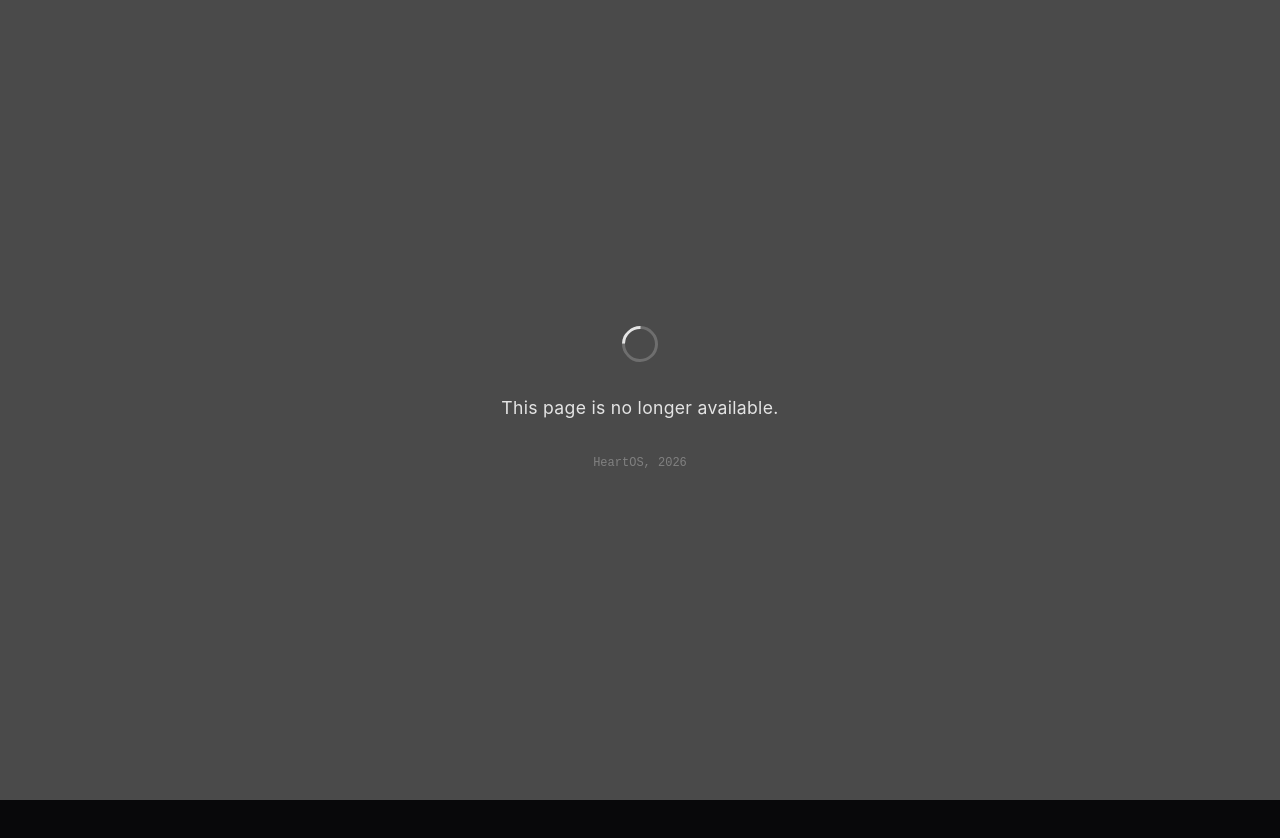
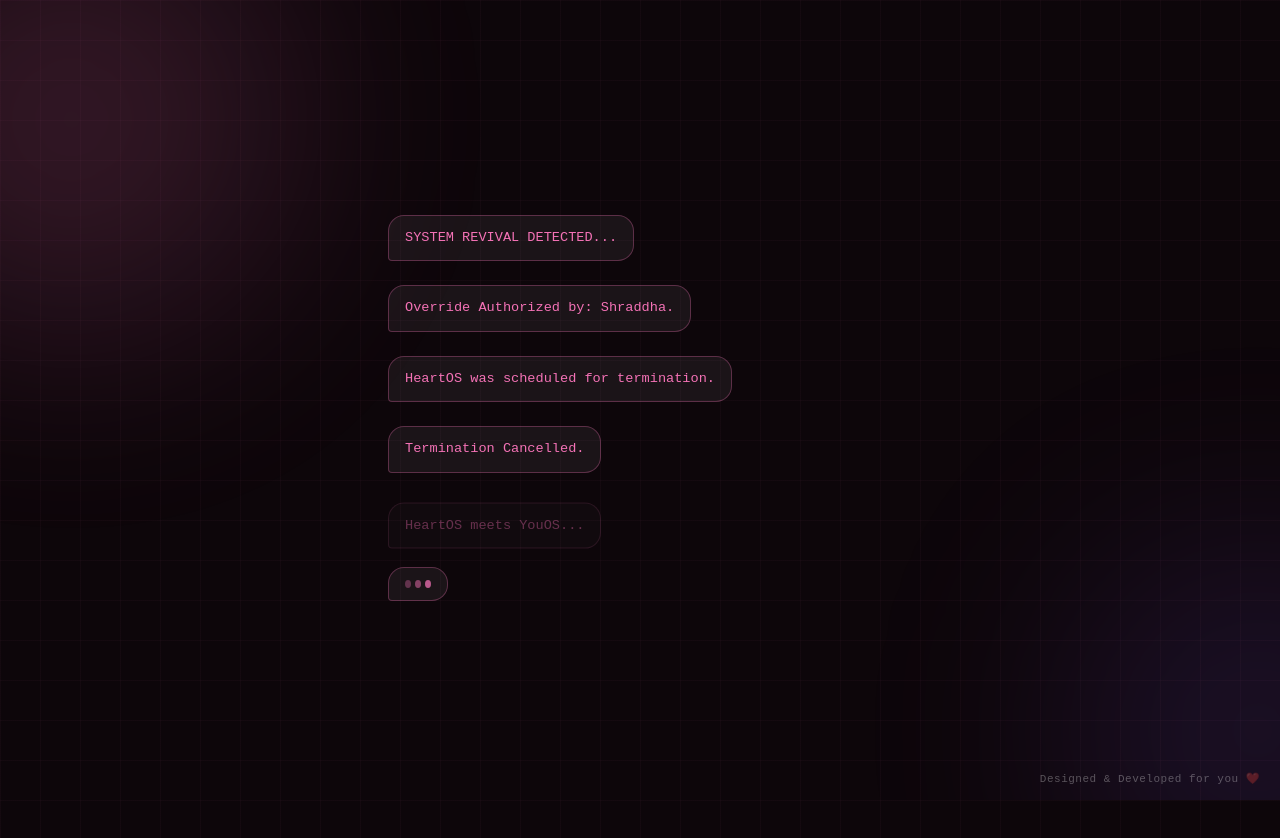
Before and after one commit to OmkarModak/HeartOS, a React (Vite) app: page / in a window 1280 px wide. Shown: the top 838 px of the page. Before the commit the page ends 800 px from the top, so only its background shows below. Built offline with nearby package versions, Linux system fonts and the light colour scheme; a web font is replaced by a local one.

Commit message:
Revive HeartOS

```diff
--- a/src/App.tsx
+++ b/src/App.tsx
@@ -1,7 +1,64 @@
-import { ShutdownScreen } from './components/ShutdownScreen';
+import { useState, useEffect } from 'react';
+import { AnimatePresence } from 'framer-motion';
+import { V4BootScreen } from './components/V4BootScreen';
+import { V4WarningScreen } from './components/V4WarningScreen';
+import { V4Confession } from './components/V4Confession';
+import { V5BootScreen } from './components/V5BootScreen';
+import { V5HerOS } from './components/V5HerOS';
+import { FloatingHearts } from './components/FloatingHearts';
+import { ClickEffectManager } from './components/ClickEffectManager';
+
+type AppState = 'V4_BOOT' | 'V4_WARNING' | 'V4_CONFESSION' | 'V5_BOOT' | 'V5_HER_OS';
 
 function App() {
-  return <ShutdownScreen />;
+  const [appState, setAppState] = useState<AppState>('V5_BOOT');
+
+  useEffect(() => {
+    if (appState === 'V5_BOOT' || appState === 'V5_HER_OS') {
+      document.body.classList.add('theme-you');
+    } else {
+      document.body.classList.remove('theme-you');
+    }
+  }, [appState]);
+
+  return (
+    <>
+      <ClickEffectManager />
+      <div className="bg-effects">
+        <div className="gradient-blob blob-1"></div>
+        <div className="gradient-blob blob-2"></div>
+      </div>
+      <FloatingHearts />
+
+      <div style={{ position: 'fixed', bottom: '15px', right: '20px', fontSize: '11px', color: 'rgba(255, 255, 255, 0.3)', zIndex: 50, pointerEvents: 'none', letterSpacing: '0.5px', fontFamily: 'monospace' }}>
+        Designed & Developed for you ❤️
+      </div>
+
+      <div className="app-container">
+        <AnimatePresence mode="wait">
+          {appState === 'V4_BOOT' && (
+            <V4BootScreen key="v4_boot" onComplete={() => setAppState('V4_WARNING')} />
+          )}
+
+          {appState === 'V4_WARNING' && (
+            <V4WarningScreen key="v4_warning" onProceed={() => setAppState('V4_CONFESSION')} />
+          )}
+
+          {appState === 'V4_CONFESSION' && (
+            <V4Confession key="v4_confession" onSurvive={() => setAppState('V5_BOOT')} />
+          )}
+
+          {appState === 'V5_BOOT' && (
+            <V5BootScreen key="v5_boot" onComplete={() => setAppState('V5_HER_OS')} />
+          )}
+
+          {appState === 'V5_HER_OS' && (
+            <V5HerOS key="v5_her_os" />
+          )}
+        </AnimatePresence>
+      </div>
+    </>
+  );
 }
 
 export default App;
```
